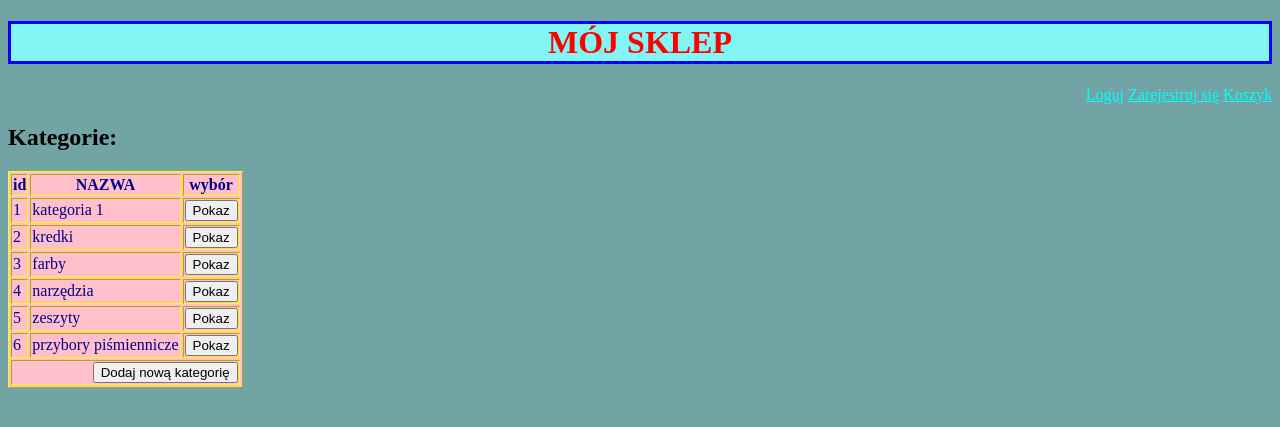
After one commit to MajaWroblewska/aaa, a Django app: page /kategoria/ in a window 1280 px wide. The commit adds this page. Shown: the top 427 px of the page. Run offline with Django 4.2, Linux system fonts and the light colour scheme; data comes from the database, SQL or seed files in the repository; both versions use the stored data as it was after the commit.

Commit message:
dodane 11-03-2022 kolory, linki: base.html, widok kategoria

```diff
--- a/DjangoSklep/urls.py
+++ b/DjangoSklep/urls.py
@@ -15,8 +15,11 @@ Including another URLconf
 """
 from django.contrib import admin
 from django.urls import path
-from sklepApp.views import ProduktView, ProduktCreateView, ProduktUpdateView, ProduktDeleteView, ProduktSelectUpdateView, ProduktSelectDeleteView
+
 from sklepApp.views import MojeLogwanie
+from sklepApp.views import ProduktView, ProduktCreateView, ProduktUpdateView, ProduktDeleteView, \
+    ProduktSelectUpdateView, ProduktSelectDeleteView
+from sklepApp.views import KategoriaView
 
 urlpatterns = [
     path('admin/', admin.site.urls),
@@ -25,12 +28,13 @@ urlpatterns = [
     path('produkt/', ProduktView.as_view(), name='produkt'),
     path('produkt/create', ProduktCreateView.as_view(), name='produkt_create'),
     path('produkt/update/<pk>', ProduktUpdateView.as_view(), name='produkt_update'),
-
     path('produkt/update', ProduktSelectUpdateView.as_view(), name='select_produkt_update'),
     path('produkt/update/', ProduktSelectUpdateView.as_view(), name='select_produkt_update'),
-
     path('produkt/delete/<pk>', ProduktDeleteView.as_view(), name='produkt_delete'),
     path('produkt/delete/', ProduktSelectDeleteView.as_view(), name='select_produkt_delete'),
+
+    path('kategoria/', KategoriaView.as_view(), name='kategoria')
+    # path('kategoria/create', KategoriaCreateView.as_view(), name='kategoria')
 
 
 
--- a/sklepApp/models.py
+++ b/sklepApp/models.py
@@ -15,7 +15,7 @@ class Produkt(models.Model):
     nazwa= models.CharField(max_length=200)
     kategoria= models.ForeignKey(Kategoria, on_delete=models.CASCADE)
     opis= models.TextField(default='opis_domyślny')
-    zdjecie= models.ImageField(upload_to ='moja_sciezka', default='domyslna_sciezka', null=True)
+    zdjecie= models.ImageField(upload_to ='moja_sciezka/', default='domyslna_sciezka', null=True)
     ilosc_w_magazynie= models.IntegerField(default=0)
     cena= models.DecimalField(max_digits=7, decimal_places=2, default=1.00)
     data_dodania= models.DateTimeField(auto_now_add=True) #podczas tworzenia
--- a/sklepApp/templates/base.html
+++ b/sklepApp/templates/base.html
@@ -4,9 +4,14 @@
     <meta charset="UTF-8">
     <title>SKLEP</title>
 </head>
-<body>
-<h1>MÓJ SKLEP</h1>
+<body style="background:#72A4A6">
+<h1 style="text-align:center; background-color:#82F6F5; color:red; border:3px solid blue">MÓJ SKLEP</h1>
+<div style="text-align:right; color:red;" class="baza" id="baza">
+    <a href="#" target="_blank" class="link" style="color:aqua">Loguj</a>
+    <a href="#" target="_blank" class="link" style="color:aqua">Zarejestruj się</a>
+    <a href="#" target="_blank" class="link" style="color:aqua">Koszyk</a>
 
+</div>
 {% block content %} {% endblock %}
 
 </body>
--- /dev/null
+++ b/sklepApp/templates/kategoria.html
@@ -0,0 +1,31 @@
+<!DOCTYPE html>
+<html lang="en">
+<head>
+    <meta charset="UTF-8">
+    <title>kategoria</title>
+</head>
+<body>
+    {% extends 'base.html' %}
+    {% block content %}
+    <h2>Kategorie:</h2>
+        <table border="1" bgcolor="pink" style="border-top-style:double; border-color:yellow; color:darkblue">
+            <tr>
+                <th>id</th>
+                <th>NAZWA</th>
+                <th>wybór</th>
+            </tr>
+            <tr>
+                {% for kategoria in kategorie %}
+                <td> {{ kategoria.id }}</td>
+                <td> {{ kategoria.nazwa }}</td>
+                <td> <button type="submit" class="pokaz">Pokaz</button> </td>
+            </tr>
+            {% endfor %}
+            <tr>
+                <td colspan="3" style="text-align:right" > <input type="submit" class="dodaj" value="Dodaj nową kategorię"></td>
+            </tr>
+        </table>
+    {% endblock %}
+
+</body>
+</html>
--- a/sklepApp/views.py
+++ b/sklepApp/views.py
@@ -1,5 +1,5 @@
 from django.contrib.auth.views import LoginView
-from django.contrib.auth.mixins import LoginRequiredMixin
+from django.contrib.auth.mixins import LoginRequiredMixin, PermissionRequiredMixin
 
 from django.shortcuts import render, redirect
 from django.urls import reverse_lazy
@@ -8,13 +8,13 @@ from django.views.generic import View, FormView, UpdateView, DeleteView
 # Create your views here.
 from sklepApp.models import Produkt
 from sklepApp.forms import ProduktForm, ProduktSelectForm
+# from sklepApp.models import Kategoria
 
-
-#--------------------------------------------------------------------------
+#---------------------------------LOGOWANIE--------------------------------
 class MojeLogwanie(LoginView):
     template_name = 'login.html'
 
-#--------------------------------------------------------------------------
+#---------------------------------PRODUKT----------------------------------
 class ProduktView(View):
     def get(self,request):
         return render(request,
@@ -22,10 +22,12 @@ class ProduktView(View):
                       context={'produkty': Produkt.objects.all()},
                       )
 
+# class ProduktCreateView(PermissionRequiredMixin, LoginRequiredMixin, FormView):
 class ProduktCreateView(LoginRequiredMixin, FormView):
     template_name = 'produkt_form.html'
     form_class = ProduktForm
     success_url = reverse_lazy('produkt_create')
+    # permission_required = 'sklepApp.add_produkt'
 
     def form_valid(self, form):
         result= super().form_valid(form)
@@ -41,17 +43,22 @@ class ProduktCreateView(LoginRequiredMixin, FormView):
                                )
         return result
 
+# class ProduktUpdateView(PermissionRequiredMixin, LoginRequiredMixin, UpdateView):
 class ProduktUpdateView(LoginRequiredMixin, UpdateView):
     template_name = 'produkt_form.html'
     model = Produkt
     form_class = ProduktForm
     success_url = reverse_lazy('produkt')
+    permission_required = 'sklepApp.change_produkt'
 
 
+# class ProduktSelectUpdateView(PermissionRequiredMixin, LoginRequiredMixin, FormView):
 class ProduktSelectUpdateView(LoginRequiredMixin, FormView):
     template_name = 'produkt_select_form.html'
     form_class = ProduktSelectForm
     success_url = reverse_lazy('produkt')
+    permission_required = 'sklepApp.change_produkt'
+
 
     def form_valid(self, form):
         result = super().form_valid(form)
@@ -64,15 +71,20 @@ class ProduktSelectUpdateView(LoginRequiredMixin, FormView):
         return response
 
 
+# class ProduktDeleteView(PermissionRequiredMixin, LoginRequiredMixin, DeleteView):
 class ProduktDeleteView(LoginRequiredMixin, DeleteView):
     template_name = 'produkt_delete_form.html'
     model = Produkt
     success_url = reverse_lazy('produkt')
+    permission_required = 'slepApp.delete_produkt'
 
-class ProduktSelectDeleteView(FormView):
+
+# class ProduktSelectDeleteView(PermissionRequiredMixin, LoginRequiredMixin, FormView):
+class ProduktSelectDeleteView(LoginRequiredMixin, FormView):
     template_name = 'produkt_select_form.html'
     form_class = ProduktSelectForm
     success_url = reverse_lazy('produkt')
+    permission_required = 'sklepApp.delete_produkt'
 
     def form_valid(self, form):
         # result= super().form_valid(form) #! poniżej ok !
@@ -84,6 +96,31 @@ class ProduktSelectDeleteView(FormView):
 
         return odp
 
+#---------------------------------KATEGORIA--------------------------------
+from sklepApp.models import Kategoria
+class KategoriaView(View):
+    def get(self, request):
+        return render(request,
+                      template_name='kategoria.html',
+                      context={'kategorie': Kategoria.objects.all()})
+
+class KategoriaCreateView():
+    pass
+#---------------------------------EMAIL------------------------------------
+
+#---------------------------------ADRES------------------------------------
+
+#---------------------------------USER-------------------------------------
+
+#---------------------------------KOSZYK_LOGIN-----------------------------
+
+#---------------------------------KOSZYK_LOGOUT----------------------------
 
 #--------------------------------------------------------------------------
-#autoryzacja + autentykacja + wybów do update i delete
+#autoryzacja (Produkt, Kategoria, Email, Adres, User, Koszyk_login, Koszyk_logout, ) -
+
+# (Kategoria, Email, Adres, User, Koszyk_login, Koszyk_logout), + widok
+# (Kategoria, Email, Adres, User, Koszyk_login, Koszyk_logout), + formularz
+# (Kategoria, Email, Adres, User, Koszyk_login, Koszyk_logout), + update i delete
+# (Kategoria, Email, Adres, User, Koszyk_login, Koszyk_logout), + select do update i delete
+# (Kategoria, Email, Adres, User, Koszyk_login, Koszyk_logout), + autentykacja
```
Also changed, not shown: sklepApp/forms.py (+4 -5 lines), sklepApp/templates/produkt.html (+4 -3 lines), db.sqlite3.
